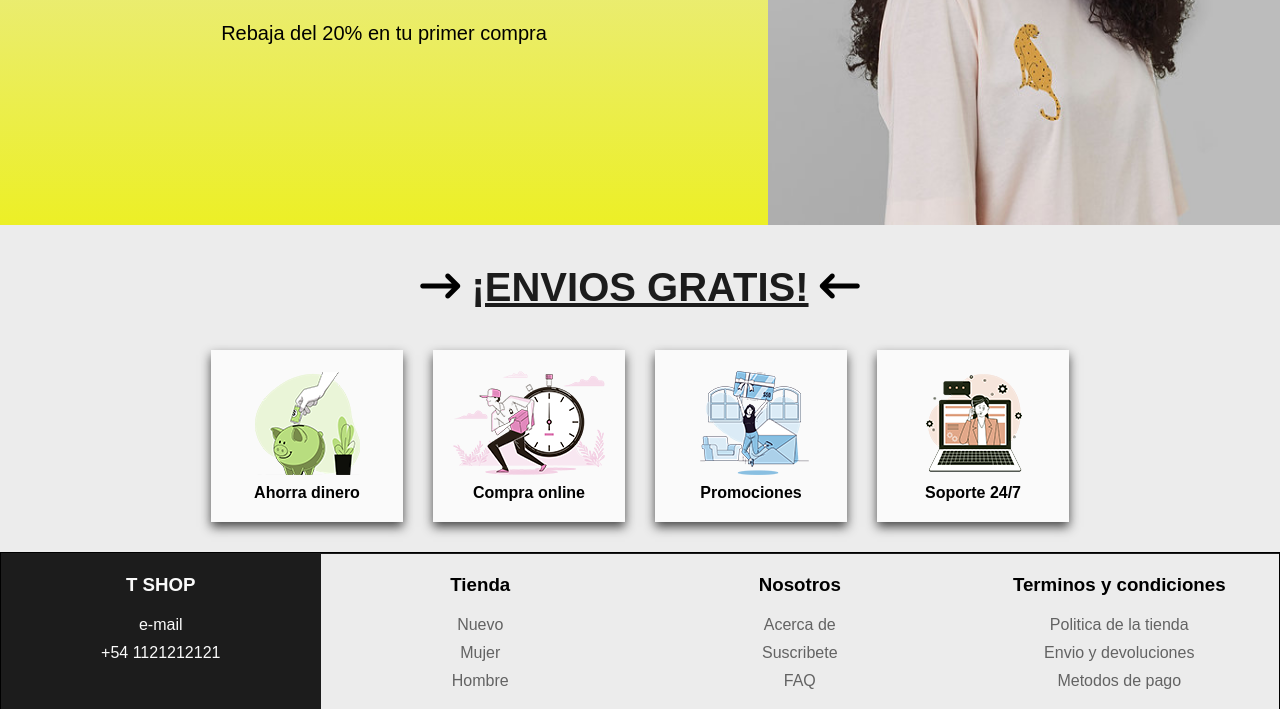
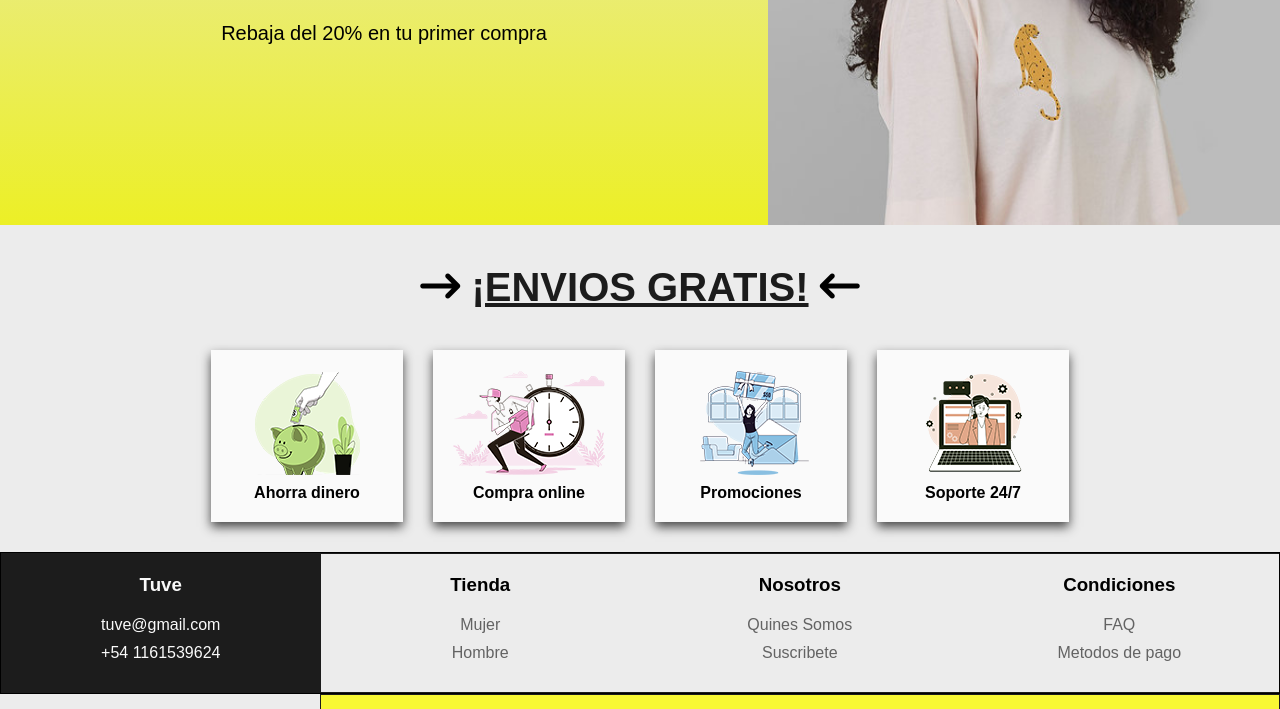
Before and after one commit to Geider10/Project01_Web, a plain HTML site: page index.html in a window 1280 px wide. Shown: the part 1720-2429 px from the top of the page. Drawn offline with Linux system fonts and the light colour scheme.

Commit message:
modifique el footer y el header

```diff
--- a/index.html
+++ b/index.html
@@ -9,7 +9,7 @@
 </head>
 <body>
     <header>
-        <p>Lorem ipsum dolor sit amet consectetur adipisicing elit. Consectetur, fugiat.</p>
+        <p>Tu Estilo, Tu Marca: Remeras que Dejan Huella</p>
         <nav>
             <h1><a href="index.html">Tuve</a></h1>
             <button class="open" id="btnOpen"><i class="fa-solid fa-bars"></i></button>
@@ -111,27 +111,24 @@
     </section>
     <section class="topFoot">
         <div class="contactFoot dark">
-            <a href="#"><h3>T SHOP</h3></a>
-            <a href="geiderde20@gmail.com">e-mail</a>
-            <label>+54 1121212121</label>
+            <a href="#"><h3>Tuve</h3></a>
+            <a href="geiderde20@gmail.com">tuve@gmail.com</a>
+            <label>+54 1161539624</label>
         </div>
         <div class="contactFoot">
             <h3>Tienda</h3>
-            <a href="#">Nuevo</a>
-            <a href="#">Mujer</a>
-            <a href="#">Hombre</a>
+            <a href="html/mujer.html">Mujer</a>
+            <a href="html/hombre.html">Hombre</a>
         </div>
         <div class="contactFoot">
             <h3>Nosotros</h3>
-            <a href="#">Acerca de</a>
-            <a href="#">Suscribete</a>
-            <a href="#">FAQ</a>
+            <a href="html/nosotros.html">Quines Somos</a>
+            <a href="html/nosotros.html">Suscribete</a>
         </div>
         <div class="contactFoot">
-            <h3>Terminos y condiciones</h3>
-            <a href="#">Politica de la tienda</a>
-            <a href="#">Envio y devoluciones</a>
-            <a href="#">Metodos de pago</a>
+            <h3>Condiciones</h3>
+            <a href="html/condiciones.html">FAQ</a>
+            <a href="html/condiciones.html">Metodos de pago</a>
         </div>
     </section>
     <section class="bootonFoot">
--- a/scss/_index.scss
+++ b/scss/_index.scss
@@ -158,7 +158,6 @@
 
 .offerTienda {
     display: flex;
-    justify-content: space-around;
 }
 
 .contentOffer {
--- a/scss/_medias.scss
+++ b/scss/_medias.scss
@@ -183,7 +183,7 @@
         transform:rotate(0);
         box-shadow: 0 0 0 0;
         z-index: 1;
-        border: 1px solid;
+        box-shadow: 0 5px 10px rgba(30, 30, 30, 0.8);
     }
     .cardPago .back{
         box-shadow: 0 0 0 0;
```
Also changed, not shown: html/condiciones.html (+3 -3 lines), html/hombre.html (+3 -3 lines), html/mujer.html (+3 -3 lines), html/nosotros.html (+3 -3 lines), css/estilo.css, 1 other file.
